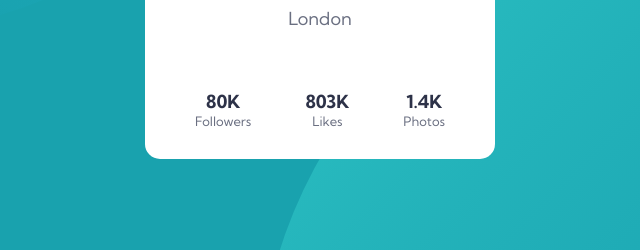
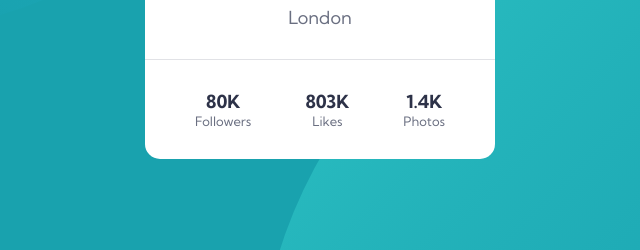
Before and after one commit to Umar-Ishtiaq/profile-card-component, a plain HTML site: page index.html in a window 1280 px wide. Shown: the part 443-693 px from the top of the page, 320-960 px from the left. Drawn offline with Linux system fonts and the light colour scheme.

Commit message:
Minor change

```diff
--- a/style.css
+++ b/style.css
@@ -73,6 +73,7 @@ body {
     justify-content: space-between;
     padding: 30px 50px;
     margin-top: 30px;
+    border-top: 1px solid hsla(227, 10%, 46%, 0.2);;
 }
 
 .stats .num {
```
